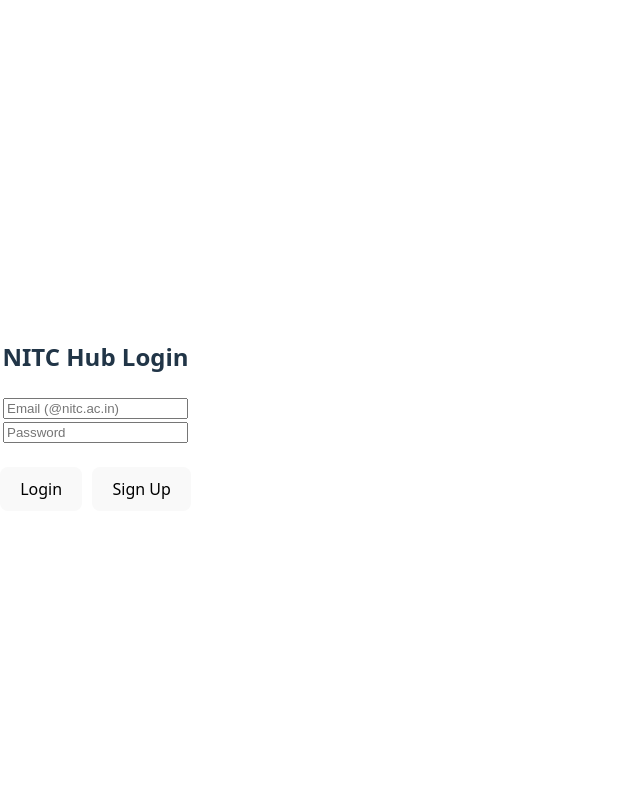
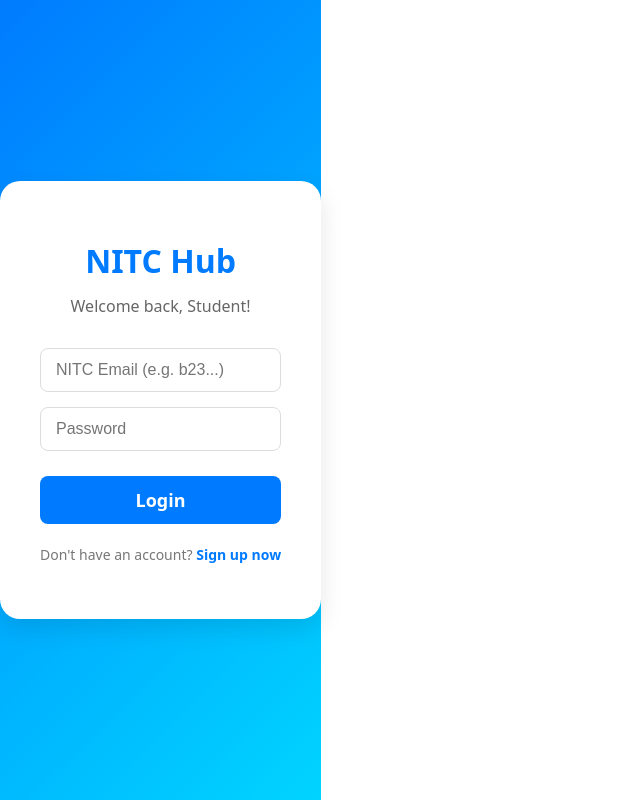
Before and after one commit to Vinaybanoth09/nitc-hub, a React (Vite) app: page / in a window 1280 px wide. Shown: the whole page, without its empty margins (0-640 px from the left). Built offline with nearby package versions, Linux system fonts and the light colour scheme.

Commit message:
UI: Modernized login and signup page

```diff
--- a/src/Auth.jsx
+++ b/src/Auth.jsx
@@ -2,29 +2,130 @@ import { useState } from 'react';
 import { supabase } from './supabaseClient';
 
 export default function Auth() {
+  const [loading, setLoading] = useState(false);
   const [email, setEmail] = useState('');
   const [password, setPassword] = useState('');
+  const [isSignUp, setIsSignUp] = useState(false);
 
-  const handleSignUp = async (e) => {
+  const handleAuth = async (e) => {
     e.preventDefault();
-    const { error } = await supabase.auth.signUp({ email, password });
+    setLoading(true);
+
+    // Check if it is a NITC email before even trying
+    if (!email.endsWith('@nitc.ac.in')) {
+      alert("Please use your official @nitc.ac.in email address.");
+      setLoading(false);
+      return;
+    }
+
+    const { error } = isSignUp
+      ? await supabase.auth.signUp({ email, password })
+      : await supabase.auth.signInWithPassword({ email, password });
+
     if (error) alert(error.message);
-    else alert('Check your college email for a confirmation link!');
-  };
-
-  const handleLogin = async (e) => {
-    e.preventDefault();
-    const { error } = await supabase.auth.signInWithPassword({ email, password });
-    if (error) alert(error.message);
+    else if (isSignUp) alert("Check your NITC email for the confirmation link!");
+    setLoading(false);
   };
 
   return (
-    <div style={{ textAlign: 'center', marginTop: '50px' }}>
-      <h2>NITC Hub Login</h2>
-      <input type="email" placeholder="Email (@nitc.ac.in)" onChange={(e) => setEmail(e.target.value)} /><br/>
-      <input type="password" placeholder="Password" onChange={(e) => setPassword(e.target.value)} /><br/><br/>
-      <button onClick={handleLogin}>Login</button>
-      <button onClick={handleSignUp} style={{ marginLeft: '10px' }}>Sign Up</button>
+    <div style={styles.container}>
+      <div style={styles.card}>
+        <h1 style={styles.logo}>NITC Hub</h1>
+        <p style={styles.subtitle}>
+          {isSignUp ? 'Create your campus account' : 'Welcome back, Student!'}
+        </p>
+
+        <form onSubmit={handleAuth} style={styles.form}>
+          <input
+            type="email"
+            placeholder="NITC Email (e.g. b23...)"
+            value={email}
+            onChange={(e) => setEmail(e.target.value)}
+            style={styles.input}
+            required
+          />
+          <input
+            type="password"
+            placeholder="Password"
+            value={password}
+            onChange={(e) => setPassword(e.target.value)}
+            style={styles.input}
+            required
+          />
+          <button type="submit" disabled={loading} style={styles.button}>
+            {loading ? 'Processing...' : (isSignUp ? 'Sign Up' : 'Login')}
+          </button>
+        </form>
+
+        <p style={styles.toggleText}>
+          {isSignUp ? 'Already have an account?' : "Don't have an account?"}{' '}
+          <span onClick={() => setIsSignUp(!isSignUp)} style={styles.link}>
+            {isSignUp ? 'Login here' : 'Sign up now'}
+          </span>
+        </p>
+      </div>
     </div>
   );
 }
+
+const styles = {
+  container: {
+    height: '100vh',
+    display: 'flex',
+    justifyContent: 'center',
+    alignItems: 'center',
+    background: 'linear-gradient(135deg, #007bff 0%, #00d4ff 100%)', // NITC Blue gradient
+  },
+  card: {
+    background: 'white',
+    padding: '40px',
+    borderRadius: '20px',
+    boxShadow: '0 10px 25px rgba(0,0,0,0.1)',
+    width: '100%',
+    maxWidth: '400px',
+    textAlign: 'center',
+  },
+  logo: {
+    fontSize: '32px',
+    color: '#007bff',
+    marginBottom: '10px',
+  },
+  subtitle: {
+    color: '#666',
+    marginBottom: '30px',
+  },
+  form: {
+    display: 'flex',
+    flexDirection: 'column',
+    gap: '15px',
+  },
+  input: {
+    padding: '12px 15px',
+    borderRadius: '8px',
+    border: '1px solid #ddd',
+    fontSize: '16px',
+    outline: 'none',
+  },
+  button: {
+    padding: '12px',
+    borderRadius: '8px',
+    border: 'none',
+    background: '#007bff',
+    color: 'white',
+    fontSize: '18px',
+    fontWeight: 'bold',
+    cursor: 'pointer',
+    marginTop: '10px',
+    transition: '0.3s',
+  },
+  toggleText: {
+    marginTop: '20px',
+    fontSize: '14px',
+    color: '#777',
+  },
+  link: {
+    color: '#007bff',
+    cursor: 'pointer',
+    fontWeight: 'bold',
+  },
+};
--- a/src/Listings.jsx
+++ b/src/Listings.jsx
@@ -92,8 +92,29 @@ export default function Listings() {
     item.title?.toLowerCase().includes(search.toLowerCase())
   );
 
+
+  const handleSignOut = async () => {
+  const { error } = await supabase.auth.signOut();
+  if (error) alert(error.message);
+};
+
   return (
-    <div style={{ padding: '20px', maxWidth: '800px', margin: 'auto', fontFamily: 'sans-serif' }}>
+     <div style={{ padding: '20px', maxWidth: '800px', margin: 'auto', fontFamily: 'sans-serif' }}>
+
+  {/* Logout Header */}
+  <div style={{ display: 'flex', justifyContent: 'space-between', alignItems: 'center', marginBottom: '20px' }}>
+    <h2 style={{ margin: 0, color: '#007bff' }}>NITC Hub</h2>
+    <button
+      onClick={handleSignOut}
+      style={{ padding: '8px 15px', background: 'white', border: '1px solid #ddd', borderRadius: '5px', cursor: 'pointer' }}
+    >
+      Sign Out
+    </button>
+  </div>
+
+
+
+
 
       {/* 1. Header & Post Form */}
       <div style={{ background: '#f9f9f9', padding: '20px', borderRadius: '10px', marginBottom: '30px' }}>
```
